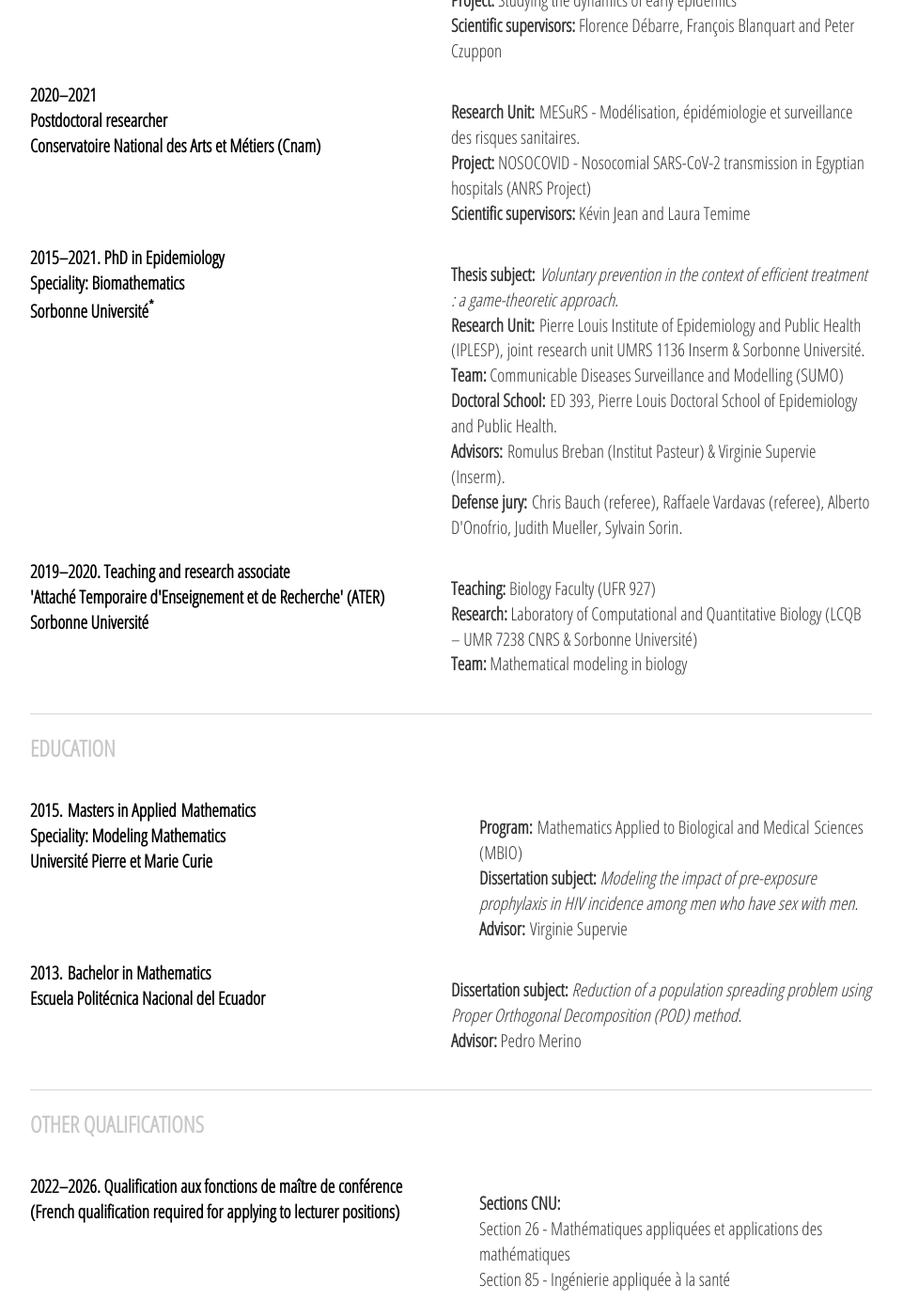
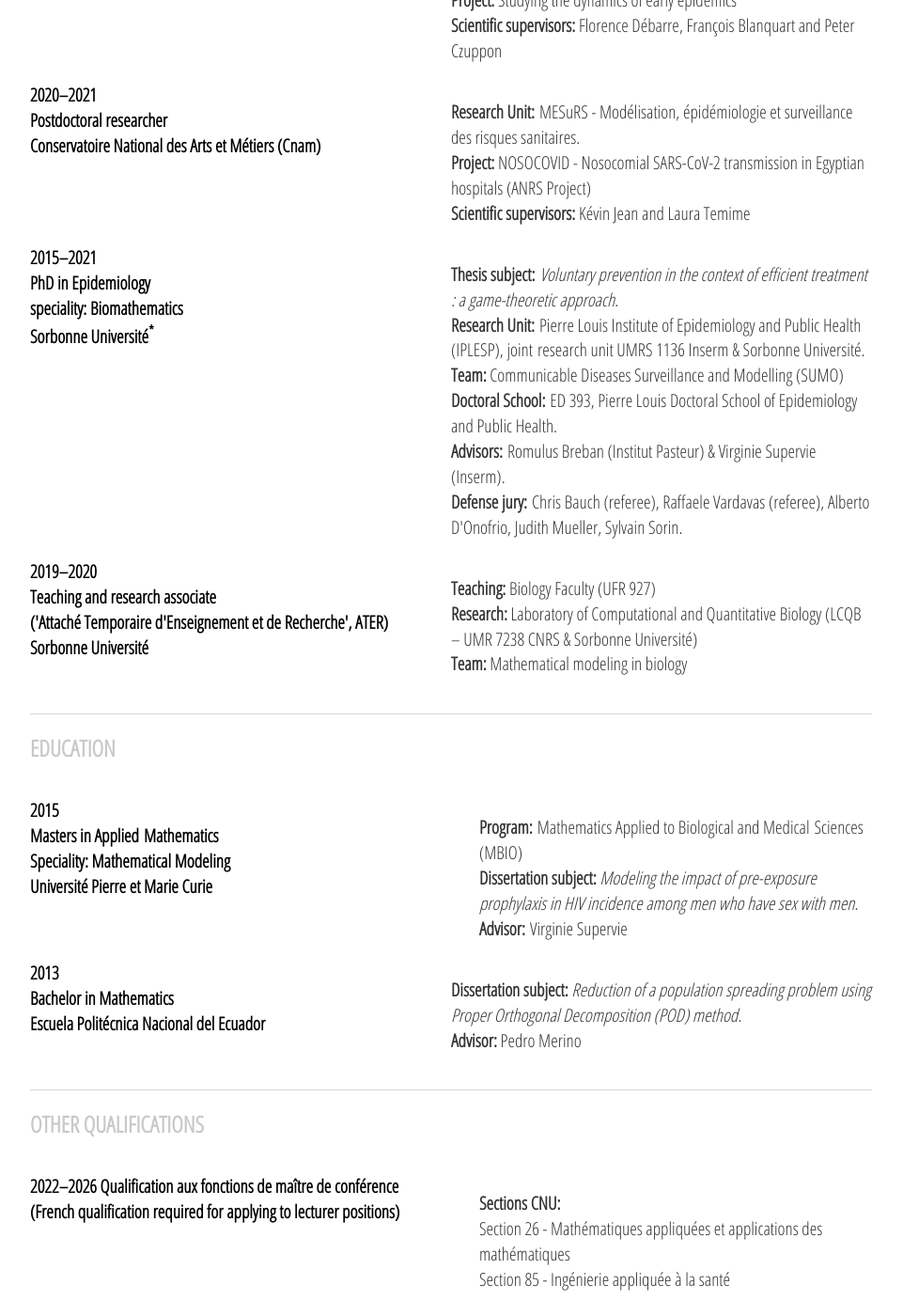
Before and after one commit to sjijon/sjijon.github.io, a Jekyll site: the page built from cv.html, in a window 1280 px wide and 1400 px high, scrolled down 444 px. Shown: the whole window at 94% size, without its empty margins (160-1121 px from the left). Built offline with Jekyll 4.4.1, drawn with Linux system fonts in a browser that asks for light colours; nearby versions of some CDN libraries; some of the changed text lies outside the part shown.

Commit message:
Fix left column

```diff
--- a/cv.html
+++ b/cv.html
@@ -17,8 +17,13 @@ title: CV
 
 	<div class="row">
 		<div class="column">
-			<h4>2022&ndash;(Ongoing). Postdoctoral researcher</h4>
-			<h4>CNRS</h4>
+			<h4>
+				2022&ndash;(Ongoing)
+				<br>
+				Postdoctoral researcher
+				<br>
+				CNRS
+			</h4>
 		</div>
 
 		<div class="column">
@@ -35,9 +40,13 @@ title: CV
 	</div>
 	<div class="row">
 		<div class="column">
-			<h4>2020&ndash;2021
-			<br>Postdoctoral researcher</h4>
-			<h4>Conservatoire National des Arts et Métiers (Cnam)</h4>
+			<h4>
+				2020&ndash;2021
+				<br>
+				Postdoctoral researcher
+				<br>
+				Conservatoire National des Arts et Métiers (Cnam)
+			</h4>
 		</div>
 		<div class="column">
 			<p>
@@ -52,10 +61,15 @@ title: CV
 
 	<div class="row">
 		<div class="column">
-			<h4>2015&ndash;2021. PhD in Epidemiology
-			<br>
-			Speciality: Biomathematics</h4>
-		<h4>Sorbonne Université<sup>*</sup></h4>
+			<h4>
+				2015&ndash;2021
+				<br>
+				PhD in Epidemiology
+				<br>
+				speciality: Biomathematics
+				<br>
+				Sorbonne Université<sup>*</sup>
+			</h4>
 		</div>
 		<div class="column">
 			<p>
@@ -77,11 +91,15 @@ title: CV
 
 	<div class="row">
 		<div class="column">
-			<h4>2019&ndash;2020. Teaching and research associate
-			<br>
-			'Attaché Temporaire d'Enseignement et de Recherche' (ATER)
+			<h4>
+				2019&ndash;2020
+				<br>
+				Teaching and research associate
+				<br>
+				('Attaché Temporaire d'Enseignement et de Recherche', ATER)
+				<br>
+				Sorbonne Université
 			</h4>
-			<h4>Sorbonne Université</h4>
 		</div>
 		<div class="column">
 			<p>
@@ -99,11 +117,15 @@ title: CV
 
 	<div class="row">
 		<div class="column">
-			<h4>2015. Masters in Applied Mathematics
-			<br>
-			Speciality: Modeling Mathematics
+			<h4>
+				2015
+				<br>
+				Masters in Applied Mathematics
+				<br>
+				Speciality: Mathematical Modeling
+				<br>
+				Université Pierre et Marie Curie
 			</h4>
-			<h4>Université Pierre et Marie Curie</h4>
 		</div>
 		<div class="column">
 			<p style="padding-left:30px;">
@@ -118,8 +140,13 @@ title: CV
 
 	<div class="row">
 		<div class="column">
-			<h4>2013. Bachelor in Mathematics</h4>
-			<h4>Escuela Politécnica Nacional del Ecuador</h4>
+			<h4>
+				2013
+				<br>
+				Bachelor in Mathematics
+				<br>
+				Escuela Politécnica Nacional del Ecuador
+			</h4>
 		</div>
 		<div class="column">
 			<p>
@@ -135,8 +162,12 @@ title: CV
 
 	<div class="row">
 		<div class="column">
-			<h4>2022&ndash;2026. Qualification aux fonctions de maître de conférence</h4>
-			<h4>(French qualification required for applying to lecturer positions)</h4>
+			<h4>
+				2022&ndash;2026
+				Qualification aux fonctions de maître de conférence
+				<br>
+				(French qualification required for applying to lecturer positions)
+			</h4>
 		</div>
 		<div class="column">
 			<p style="padding-left:30px;">
```
